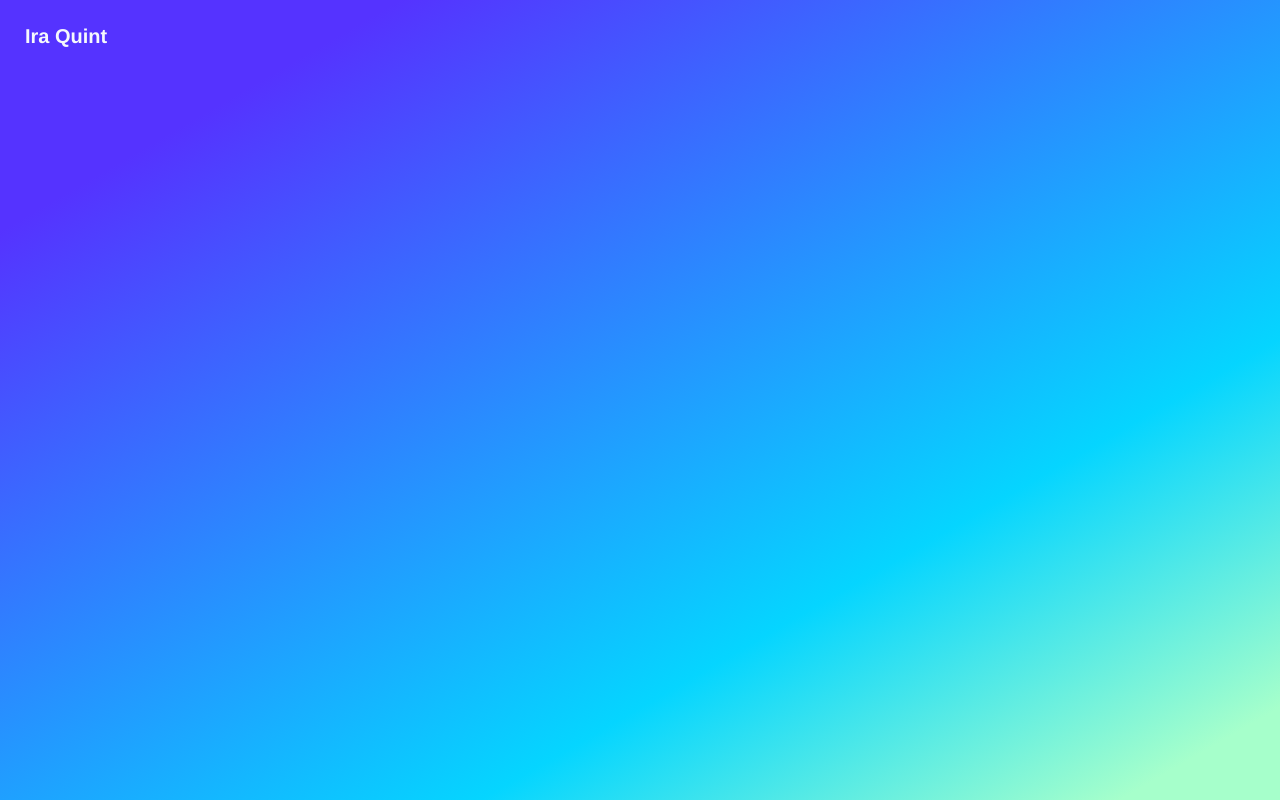
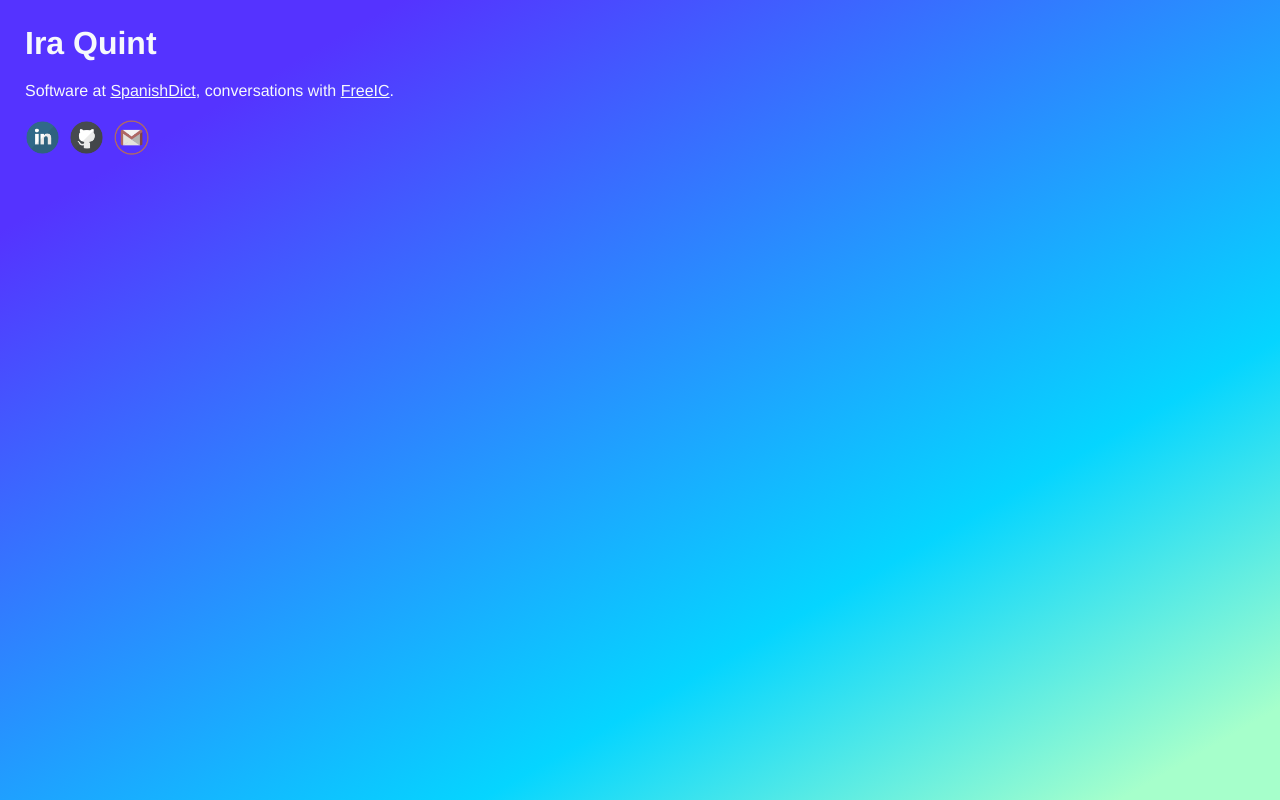
Before and after one commit to iraquint/iraquint.github.io, a plain HTML site: page index.html in a window 1280 px wide. Drawn offline with Linux system fonts and the light colour scheme.

Commit message:
add content & content styling

```diff
--- a/index.html
+++ b/index.html
@@ -4,11 +4,42 @@
     <meta name="viewport" content="width=device-width, initial-scale=1.0" />
     <meta http-equiv="X-UA-Compatible" content="ie=edge" />
     <link rel="stylesheet" type="text/css" href="main.css" />
+    <link rel="icon" href="../img/q.png" />
     <title>Ira Quint</title>
   </head>
   <body>
     <div class="stripes">
-      <div class="content"><h1>Ira Quint</h1></div>
+      <div class="content">
+        <h1>Ira Quint</h1>
+        <p>
+          Software at <a href="http://www.spanishdict.com/">SpanishDict</a>,
+          conversations with <a href="http://freeic.org/">FreeIC</a>.
+        </p>
+        <ul>
+          <li>
+            <a href="https://www.linkedin.com/in/ira-quint-aa4aa9b8/">
+              <img src="../img/linkedin.png" class="desaturate"
+            /></a>
+          </li>
+          <li>
+            <a href="https://github.com/iraquint">
+              <img src="../img/github.png" class="desaturate"
+            /></a>
+          </li>
+          <li>
+            <a href="mailto:IQuint3820@gmail.com">
+              <img src="../img/gmail.png" class="desaturate"
+            /></a>
+          </li>
+        </ul>
+      </div>
     </div>
   </body>
+  <!--
+    <footer>
+      <div class="container text-center">
+        <p>Copyright &copy; Ira Quint 2018</p>
+      </div>
+    </footer>
+  -->
 </html>
--- a/main.css
+++ b/main.css
@@ -5,7 +5,7 @@
 }
 
 body {
-  font-size: 62.5%;
+  font-size: 100%;
   font-family: "HelveticaNeue-Light", "Helvetica Neue Light", "Helvetica Neue",
     Helvetica, Arial, "Lucida Grande", sans-serif;
   font-style: normal;
@@ -13,6 +13,30 @@ body {
 }
 .content {
   padding: 25px 0px 0px 25px;
+}
+
+p {
+  padding-top: 20px;
+}
+
+ul {
+  padding-top: 20px;
+  list-style-type: none;
+}
+
+li {
+  display: inline;
+}
+
+a:link,
+a:visited {
+  color: #f6f9fc;
+}
+
+img.desaturate {
+  width: 35px;
+  margin-right: 5px;
+  filter: grayscale(50%);
 }
 
 /* BACKGROUND GRADIENT DESIGN */
```
Also changed, not shown: img/github.png (added), img/gmail.png (added), img/linkedin.png (added), img/me.jpg (added), img/q.png (added), 1 other file.
